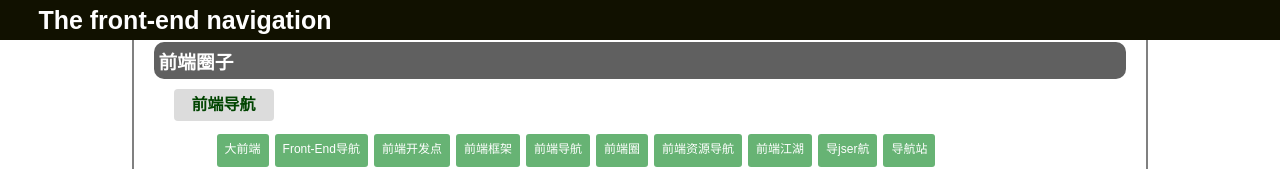
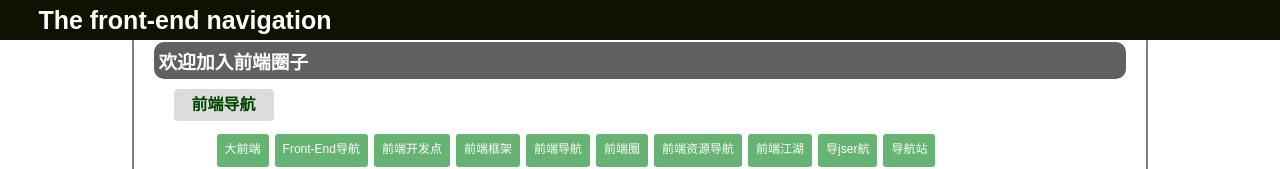
Before and after one commit to freedyc/front-end, a plain HTML site: page index.html in a window 1280 px wide. Shown: the top 169 px of the page. Drawn offline with Linux system fonts and the light colour scheme.

Commit message:
[master]

```diff
--- a/index.html
+++ b/index.html
@@ -15,7 +15,7 @@
         <div class="content">
         <!--前端圈子开始-->
         <div class="list1">
-            <h3>前端圈子</h3>
+            <h3>欢迎加入前端圈子</h3>
             <dl class="g1">
                 <dt class="title1">前端导航</dt>
                 <dd>
```
Also changed, not shown: 1.txt (added).
